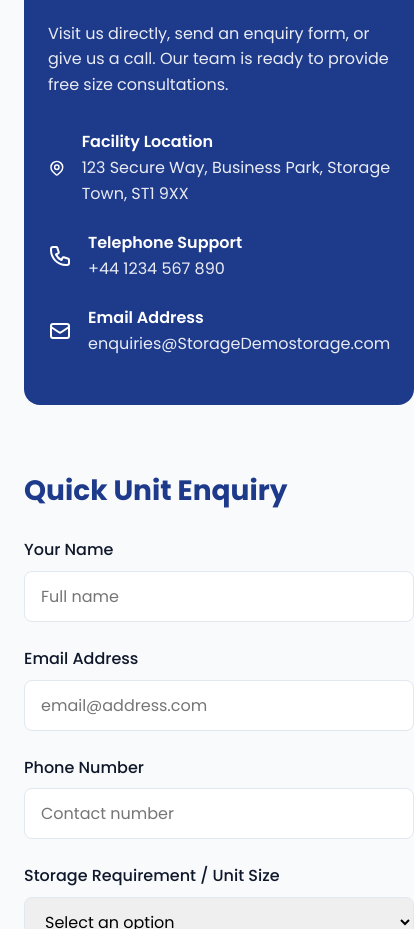
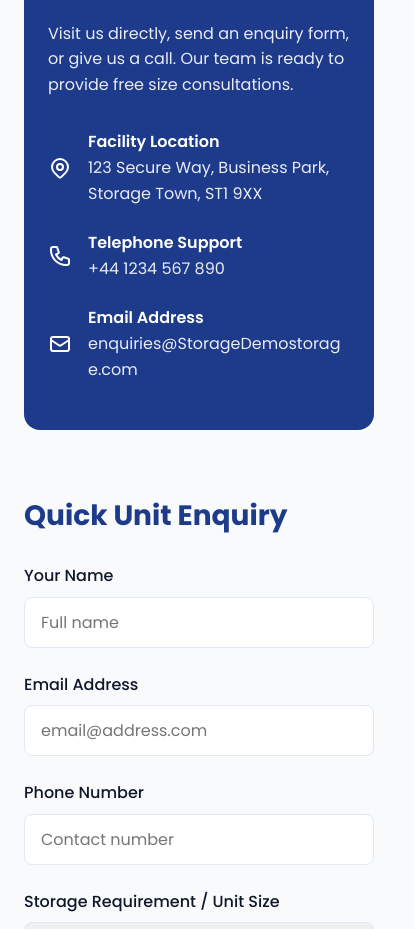
Before and after one commit to RupeshJadhav14/Storage-Facility-Demo, a plain HTML site: page index.html in a window 390 px wide. Shown: the part 10261-11190 px from the top of the page, 414 px wide, since content can reach past the window. Drawn offline with Linux system fonts and the light colour scheme.

Commit message:
style: improve responsive layout and text wrapping constraints

```diff
--- a/style.css
+++ b/style.css
@@ -29,11 +29,14 @@ html {
   font-family: 'Poppins', sans-serif;
   color: var(--text-main);
   background-color: var(--bg-light);
+  overflow-x: hidden;
+  max-width: 100vw;
 }
 
 body {
   line-height: 1.6;
   overflow-x: hidden;
+  max-width: 100vw;
 }
 
 /* Base Styles & Typography */
@@ -588,6 +591,10 @@ nav {
   align-items: center;
   gap: 1rem;
   margin-bottom: 1.5rem;
+  word-break: break-word;
+}
+.contact-item > div {
+  width: calc(100% - 2.5rem);
 }
 
 .contact-form form {
```
